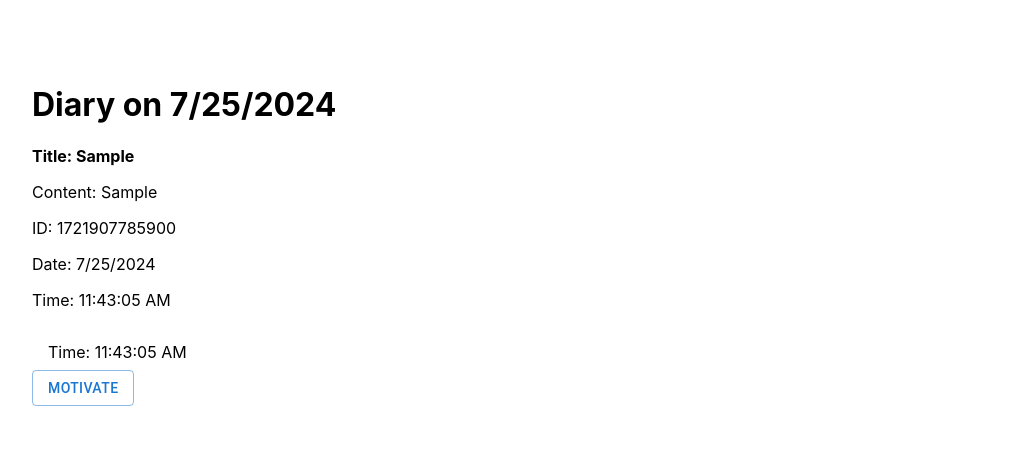
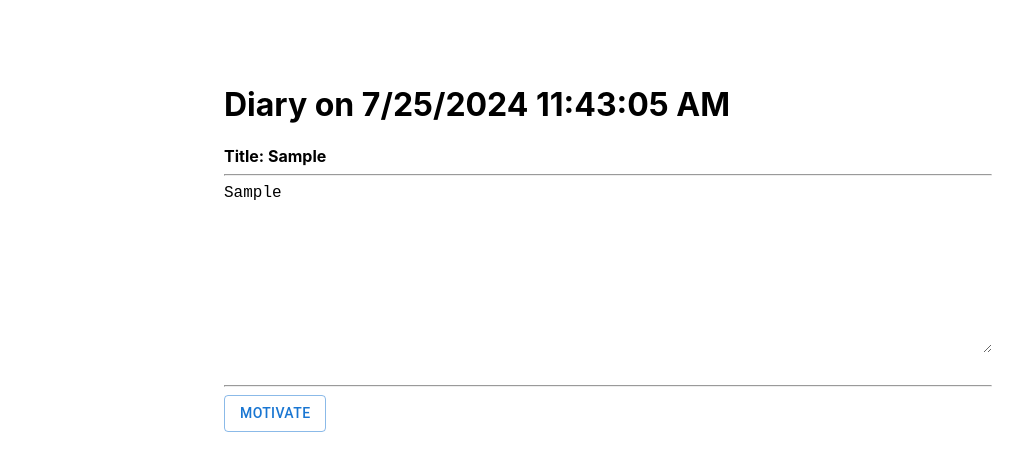
Before and after one commit to yhkim8046/myProject, a React (Create React App) app in the folder my-app/: page /posting in a window 1280 px wide. Both pictures are taken after typing "Sample", "Sample" into the empty fields and a click on the button "POST". Shown: the top 470 px of the page, without its empty margins (32-1055 px from the left). Built offline with nearby package versions, Linux system fonts and the light colour scheme.

Commit message:
Detail page UI updates

```diff
--- a/my-app/src/pages/Detail.tsx
+++ b/my-app/src/pages/Detail.tsx
@@ -1,9 +1,10 @@
 import React from 'react';
 import { useLocation, useNavigate } from 'react-router-dom';
+import { useState } from 'react';
 import Button from '@mui/material/Button';
 import '../styles/Detail.css';
 
-const Detail: React.FC = () => {
+const Detail = () => {
     const location = useLocation();
     const { id, date, time, title, content } = location.state as {
         id: number,
@@ -14,28 +15,39 @@ const Detail: React.FC = () => {
     };
 
     const navigate = useNavigate();
+    const [contentSize, setContentSize] = useState('');
 
     const handleShareClick = () => {
         navigate('/Feedback');
     };
 
+    const handleContentChange = (e: { target: { value: React.SetStateAction<string>; }; }) => {
+        setContentSize(e.target.value);
+    };
+
     return (
         <div className="container">
             <div className="header">
-                <h1>Diary on {date}</h1>
+                <h1>Diary on {date} {time}</h1>
             </div>
             <div className="titleContainer">
                 <h2 className="titleText">Title: {title}</h2>
             </div>
-            <div className="contentContainer">
-                <p className="contentText">Content: {content}</p>
-                <p className="contentText">ID: {id}</p>
-                <p className="contentText">Date: {date}</p>
-                <p className="contentText">Time: {time}</p>
+            <hr />
+            <div className="contentContainer" style={{
+                height: content ? `${Math.min(90, 20 + content.length / 5)}%` : 'auto'
+            }}>
+                <label htmlFor="content"></label>
+                <textarea
+                    id="content"
+                    name="content"
+                    className="contentText"
+                    value={content}
+                    onChange={handleContentChange}
+                    style={{ height: '100%', width: '100%', border: 'none', padding: '0' }}
+                />
             </div>
-            <div className="timeContainer">
-                <p className="timeText">Time: {time}</p>
-            </div>
+            <hr />
             <Button variant="outlined" onClick={handleShareClick}>Motivate</Button>
         </div>
     );
--- a/my-app/src/styles/Detail.css
+++ b/my-app/src/styles/Detail.css
@@ -1,10 +1,11 @@
 .container {
     height: 100vh;
-    width: 100%;
+    width: 60%; /* 양옆에 20%씩 마진을 주기 위해 너비를 60%로 설정 */
+    margin: 0 auto; /* 수평 가운데 정렬 */
+    border: none;
 }
 
 .header {
-    display:'flex';
     align-items: 'center';
     justify-content: 'center';
 }
@@ -13,12 +14,10 @@
     margin-bottom: 1rem;
 }
 
-.timeContainer {
-    margin-bottom: 1rem;
-}
-
 .contentContainer {
     margin-bottom: 2rem;
+    height: 90%;
+    border: none;
 }
 
 .titleText, .contentText, .timeText {
```
